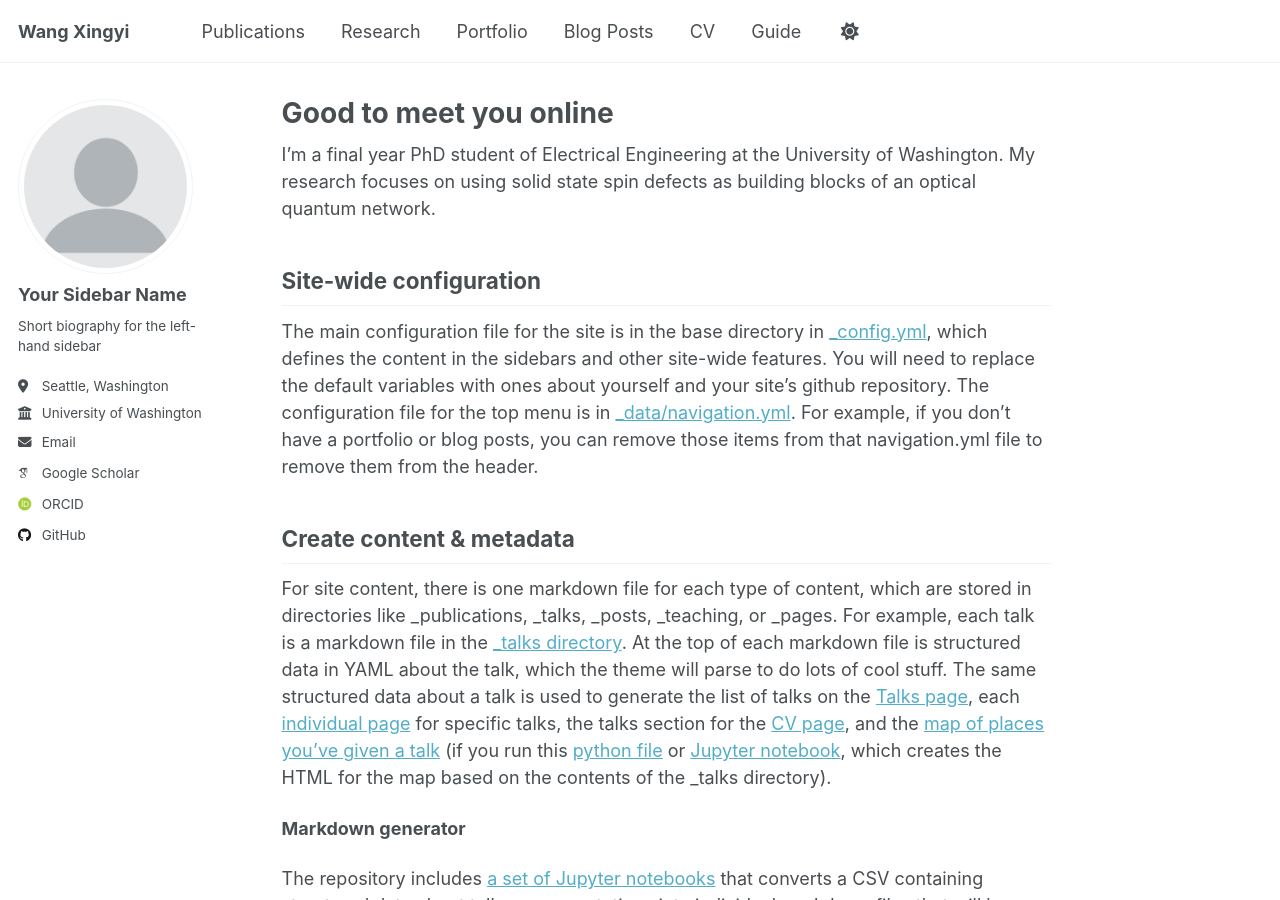
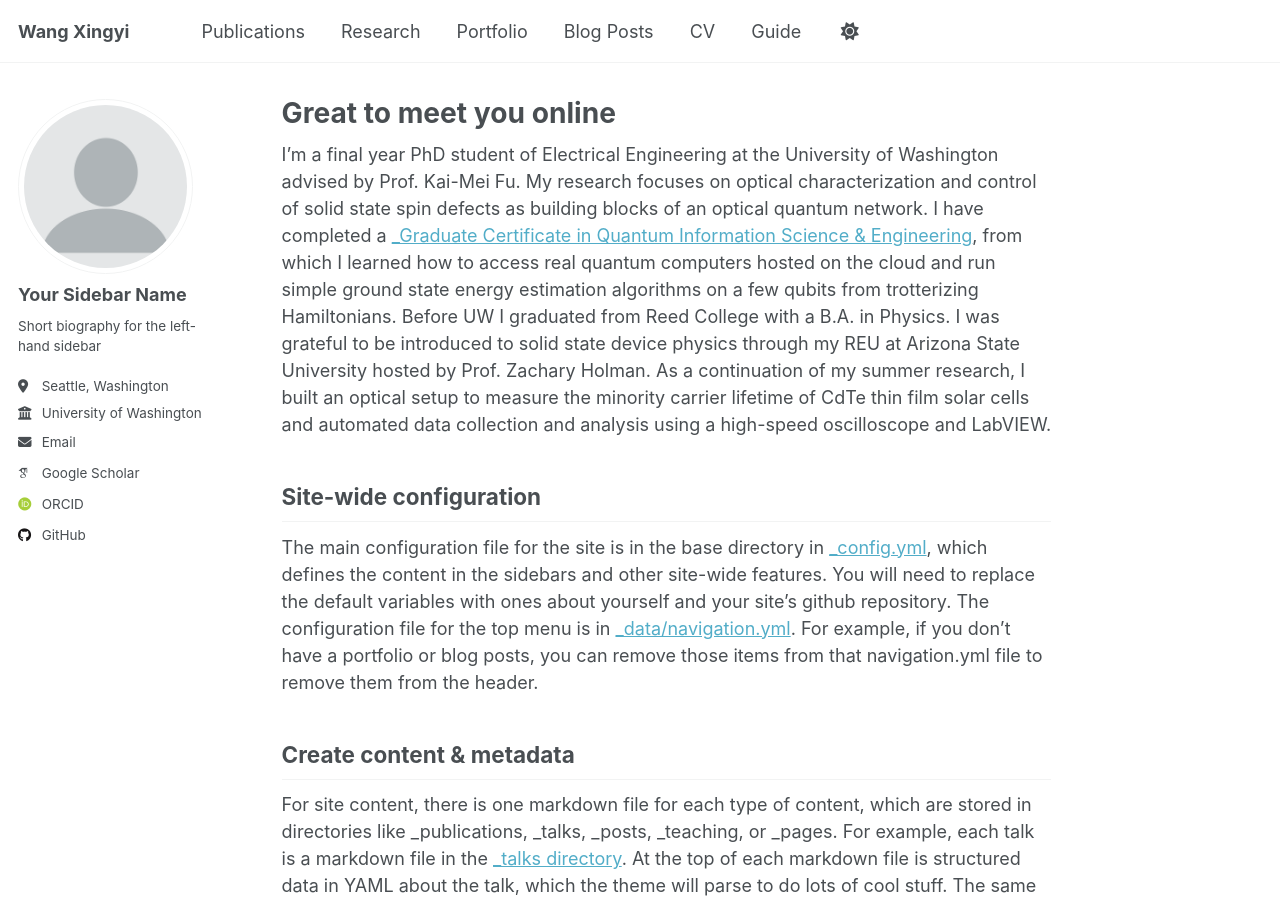
Before and after one commit to Waffelz/Xingyi_Wang, a Jekyll site: the page built from _pages/about.md, in a window 1280 px wide and 900 px high. Built offline with Jekyll 4.4.1, drawn with Linux system fonts in a browser that asks for light colours; some web fonts are replaced.

Commit message:
Update about.md

```diff
--- a/_pages/about.md
+++ b/_pages/about.md
@@ -1,13 +1,13 @@
 ---
 permalink: /
-title: "Good to meet you online"
+title: "Great to meet you online"
 author_profile: true
 redirect_from:
   - /about/
   - /about.html
 ---
 
-I'm a final year PhD student of Electrical Engineering at the University of Washington. My research focuses on using solid state spin defects as building blocks of an optical quantum network.
+I'm a final year PhD student of Electrical Engineering at the University of Washington advised by Prof. Kai-Mei Fu. My research focuses on optical characterization and control of solid state spin defects as building blocks of an optical quantum network. I have completed a [_Graduate Certificate in Quantum Information Science & Engineering](https://www.quantumx.washington.edu/training/graduate-certificate-in-quantum-information-science-and-engineering/), from which I learned how to access real quantum computers hosted on the cloud and run simple ground state energy estimation algorithms on a few qubits from trotterizing Hamiltonians. Before UW I graduated from Reed College with a B.A. in Physics. I was grateful to be introduced to solid state device physics through my REU at Arizona State University hosted by Prof. Zachary Holman. As a continuation of my summer research, I built an optical setup to measure the minority carrier lifetime of CdTe thin film solar cells and automated data collection and analysis using a high-speed oscilloscope and LabVIEW.
 
 Site-wide configuration
 ------
```
